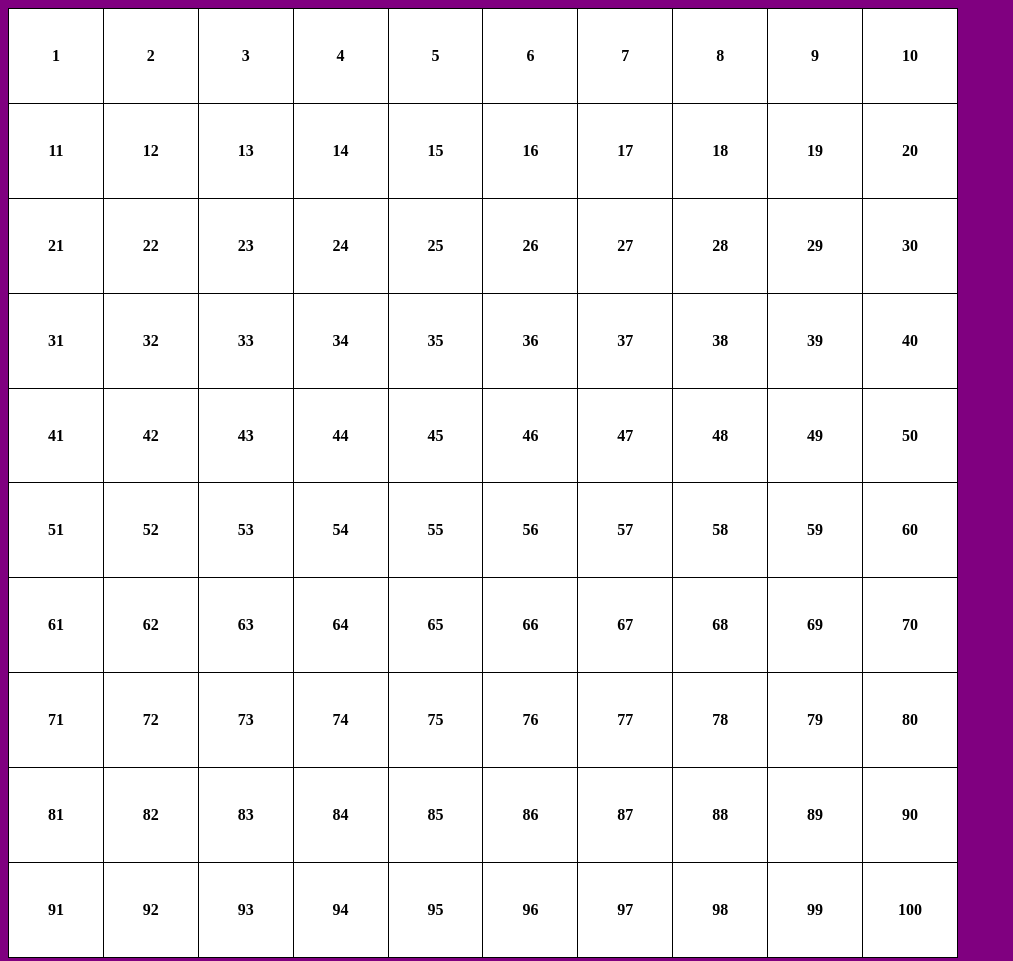
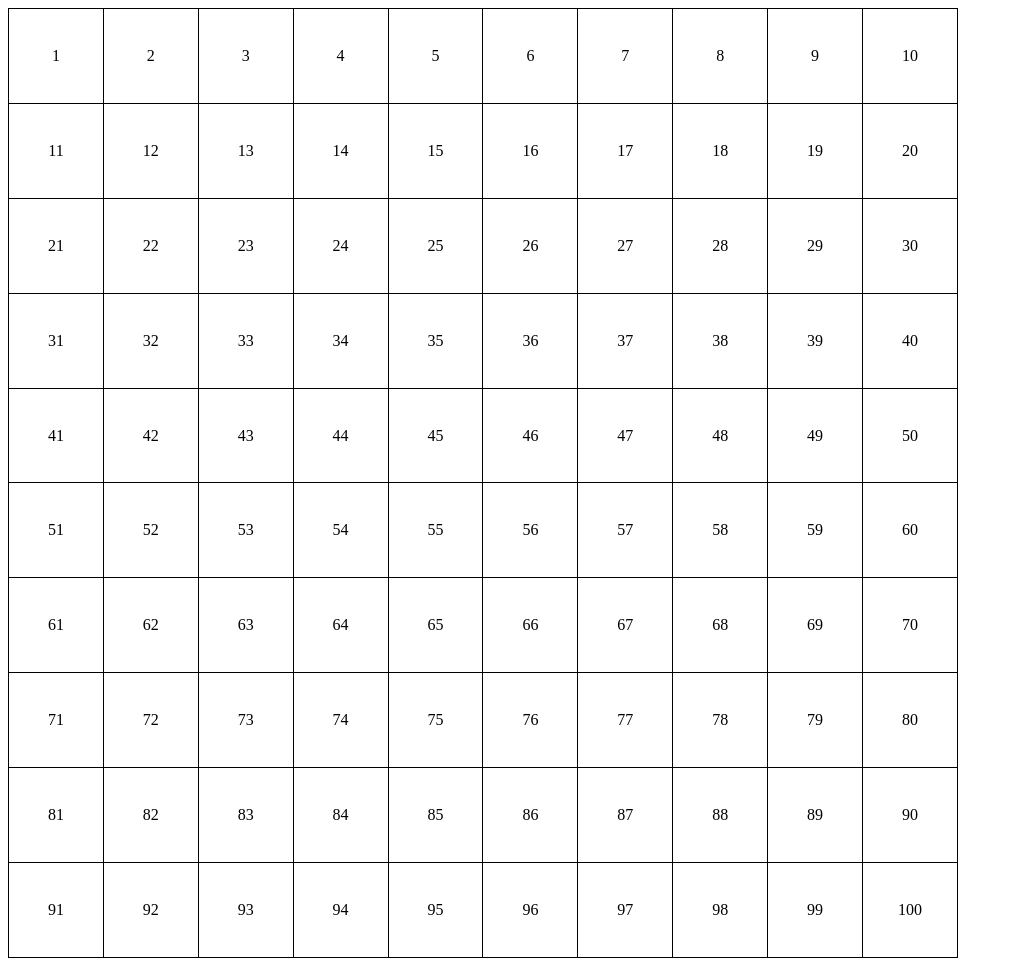
Before and after one commit to Artem-Shot/js_hw, a website: page index.html in a window 1280 px wide. Shown: the whole page, without its empty margins (0-1013 px from the left). Drawn offline with Linux system fonts and the light colour scheme.

Commit message:
hw-32 corected

```diff
--- a/index.html
+++ b/index.html
@@ -7,27 +7,10 @@
       content="width=device-width, user-scalable=no, initial-scale=1.0, maximum-scale=1.0, minimum-scale=1.0"
     />
     <meta http-equiv="X-UA-Compatible" content="ie=edge" />
+    <link rel="stylesheet" href="./style.css" />
     <title>Document</title>
-    <style>
-      table {
-        width: 950px;
-        height: 950px;
-        table-layout: fixed;
-        border-collapse: collapse;
-      }
-
-      td,
-      th {
-        padding: 10px;
-        border: 1px solid black;
-        text-align: center;
-      }
-    </style>
   </head>
   <body>
-    <table>
-      <tbody id="table-body"></tbody>
-    </table>
     <script src="js/script.js"></script>
   </body>
 </html>
--- a/js/script.js
+++ b/js/script.js
@@ -1,28 +1,21 @@
 'use strict';
 
-const tableBody = document.getElementById('table-body');
-let number = 1;
-for (let i = 0; i < 10; i++) {
-  const row = document.createElement('tr');
-  for (let j = 0; j < 10; j++) {
-    const value = document.createElement('td');
-    value.textContent = number;
-    row.append(value);
-    number++;
+const createTable = (rows = 10, columns = 10) => {
+  let number = 1;
+  const table = document.createElement('table');
+  const tbody = document.createElement('tbody');
+  table.append(tbody);
+  for (let i = 1; i <= rows; i++) {
+    const row = document.createElement('tr');
+    for (let j = 1; j <= columns; j++) {
+      const column = document.createElement('td');
+      row.append(column);
+      column.textContent = number;
+      number++;
+    }
+    tbody.append(row);
   }
-  tableBody.append(row);
-}
-
-setTimeout(() => {
-  tableBody.style.backgroundColor = 'lightblue';
-}, 1000);
-setTimeout(() => {
-  tableBody.style.backgroundColor = 'pink';
-}, 2000);
-setTimeout(() => {
-  tableBody.style.backgroundColor = 'white';
-  tableBody.style.fontWeight = 'bold';
-}, 4000);
-
-const bodyEl = document.body;
-bodyEl.style.backgroundColor = 'purple';
+  return table;
+};
+console.log(createTable());
+document.body.appendChild(createTable());
--- /dev/null
+++ b/style.css
@@ -0,0 +1,13 @@
+table {
+  width: 950px;
+  height: 950px;
+  table-layout: fixed;
+  border-collapse: collapse;
+}
+
+td,
+th {
+  padding: 10px;
+  border: 1px solid black;
+  text-align: center;
+}
```
